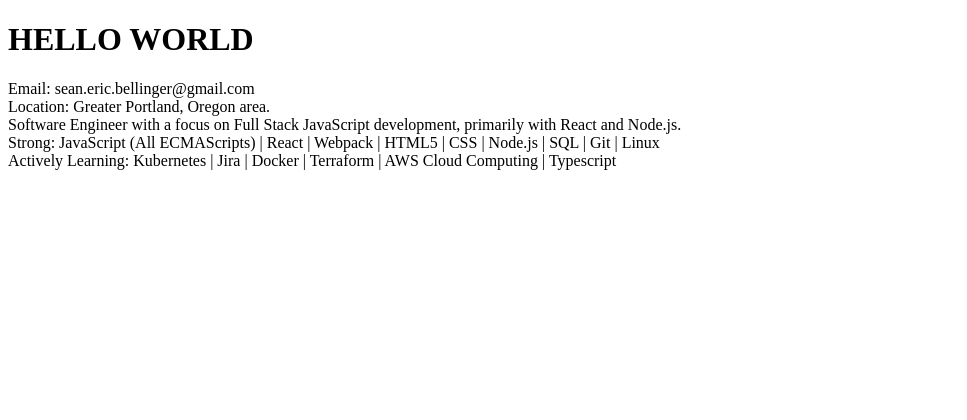
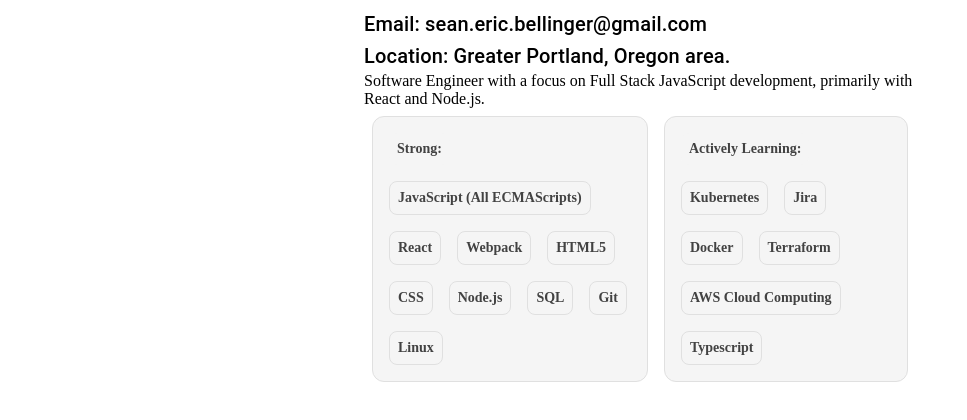
Before and after one commit to sean-bellinger/ResumeWebsite, a React (Create React App) app in the folder app/: page / in a window 1280 px wide. Shown: the top 420 px of the page, without its empty margins (0-967 px from the left). Built offline with nearby package versions, Linux system fonts and the light colour scheme; the HTML template or start-up script is replaced by a standard one.

Commit message:
Removed the old CSS page, added new styling using Material UI

```diff
--- a/app/src/pages/home.js
+++ b/app/src/pages/home.js
@@ -1,18 +1,88 @@
+import * as React from 'react';
+import Container from '@mui/material/Container';
+import Typography from '@mui/material/Typography';
+import Box, { BoxProps } from '@mui/material/Box';
+
+function Item(props) {
+    const { sx, ...other } = props;
+    return (
+      <Box
+        sx={{
+          p: 1,
+          m: 1,
+          bgcolor: (theme) => (theme.palette.mode === 'dark' ? '#101010' : 'grey.100'),
+          color: (theme) => (theme.palette.mode === 'dark' ? 'grey.300' : 'grey.800'),
+          border: '1px solid',
+          borderColor: (theme) =>
+            theme.palette.mode === 'dark' ? 'grey.800' : 'grey.300',
+          borderRadius: 2,
+          fontSize: '0.875rem',
+          fontWeight: '700',
+          ...sx,
+        }}
+        {...other}
+      />
+    );
+  }
+  function Card(props) {
+    const { sx, ...other } = props;
+    return (
+      <Box
+        sx={{
+          p: 1,
+          m: 1,
+          bgcolor: (theme) => (theme.palette.mode === 'dark' ? '#101010' : 'grey.100'),
+          color: (theme) => (theme.palette.mode === 'dark' ? 'grey.300' : 'grey.800'),
+          border: '1px solid',
+          borderColor: (theme) =>
+            theme.palette.mode === 'dark' ? 'grey.800' : 'grey.300',
+          borderRadius: 2,
+          fontSize: '0.875rem',
+          fontWeight: '700',
+          ...sx,
+        }}
+        {...other}
+      />
+    );
+  }
+
 export default function Home() {
     return <div>
-        <h1>HELLO WORLD</h1>
-        <div class="contact-info">
-            Email: sean.eric.bellinger@gmail.com <br/>
-            Location: Greater Portland, Oregon area.
-        </div>
-        <div>
-            Software Engineer with a focus on Full Stack JavaScript development, primarily with React and Node.js. <br/>
-
-            Strong: JavaScript (All ECMAScripts) | React | Webpack | HTML5 | CSS | Node.js | SQL | Git | Linux <br/>
-
-            Actively Learning: Kubernetes | Jira | Docker | Terraform | AWS Cloud Computing | Typescript
-        </div>
-        <a class="social-container" href="https://www.linkedin.com/in/sean-bellinger/" target="_blank"><ion-icon name="logo-linkedin"></ion-icon></a>
-        <a class="social-container" href="https://github.com/sean-bellinger?tab=repositories" target="_blank"><ion-icon name="logo-github"></ion-icon></a>
+        <Container maxWidth="sm">
+            <Box sx={{ spacing: "mr" }}>
+                <Typography variant="h6">
+                    Email: sean.eric.bellinger@gmail.com <br/>
+                    Location: Greater Portland, Oregon area.
+                </Typography>
+            </Box>
+            <Box>
+                    Software Engineer with a focus on Full Stack JavaScript development, primarily with React and Node.js.
+            </Box>
+            <Box sx={{ display: 'flex', flexWrap: 'nowrap' }}>
+                <Card sx={{ display: 'flex', border: 1, borderRadius: '12px', flexWrap: 'wrap'}} >
+                    <Item sx={{ border: 0 }} >Strong:</Item>
+                    <Item > JavaScript (All ECMAScripts)</Item>
+                    <Item >React</Item>
+                    <Item >Webpack</Item>
+                    <Item >HTML5</Item>
+                    <Item >CSS</Item>
+                    <Item >Node.js</Item>
+                    <Item >SQL</Item>
+                    <Item >Git</Item>
+                    <Item >Linux</Item>
+                </Card>
+                <Card sx={{ display: 'flex', border: 1, borderRadius: '12px', flexWrap: 'wrap'}}>
+                    <Item sx={{ border: 0 }} >Actively Learning:</Item>
+                    <Item>Kubernetes</Item>
+                    <Item>Jira</Item>
+                    <Item>Docker </Item>
+                    <Item>Terraform </Item>
+                    <Item>AWS Cloud Computing </Item>
+                    <Item>Typescript </Item>
+                </Card>
+            </Box>
+            <a class="social-container" href="https://www.linkedin.com/in/sean-bellinger/" target="_blank"><ion-icon name="logo-linkedin"></ion-icon></a>
+            <a class="social-container" href="https://github.com/sean-bellinger?tab=repositories" target="_blank"><ion-icon name="logo-github"></ion-icon></a>
+        </Container>
     </div>
 }
--- a/app/src/styles.css
+++ /dev/null
@@ -1,14 +0,0 @@
-.social-container {
-    padding: 3px;
-    display:inline-block;
-    color: rgb(67, 64, 231);
-    height: 30px;
-    width: 30px;
-}
-ion-icon {
-    font-size: 32px;
-  }
-.contact-info {
-    padding: 10px;
-    padding-left: 0px;
-}
```
